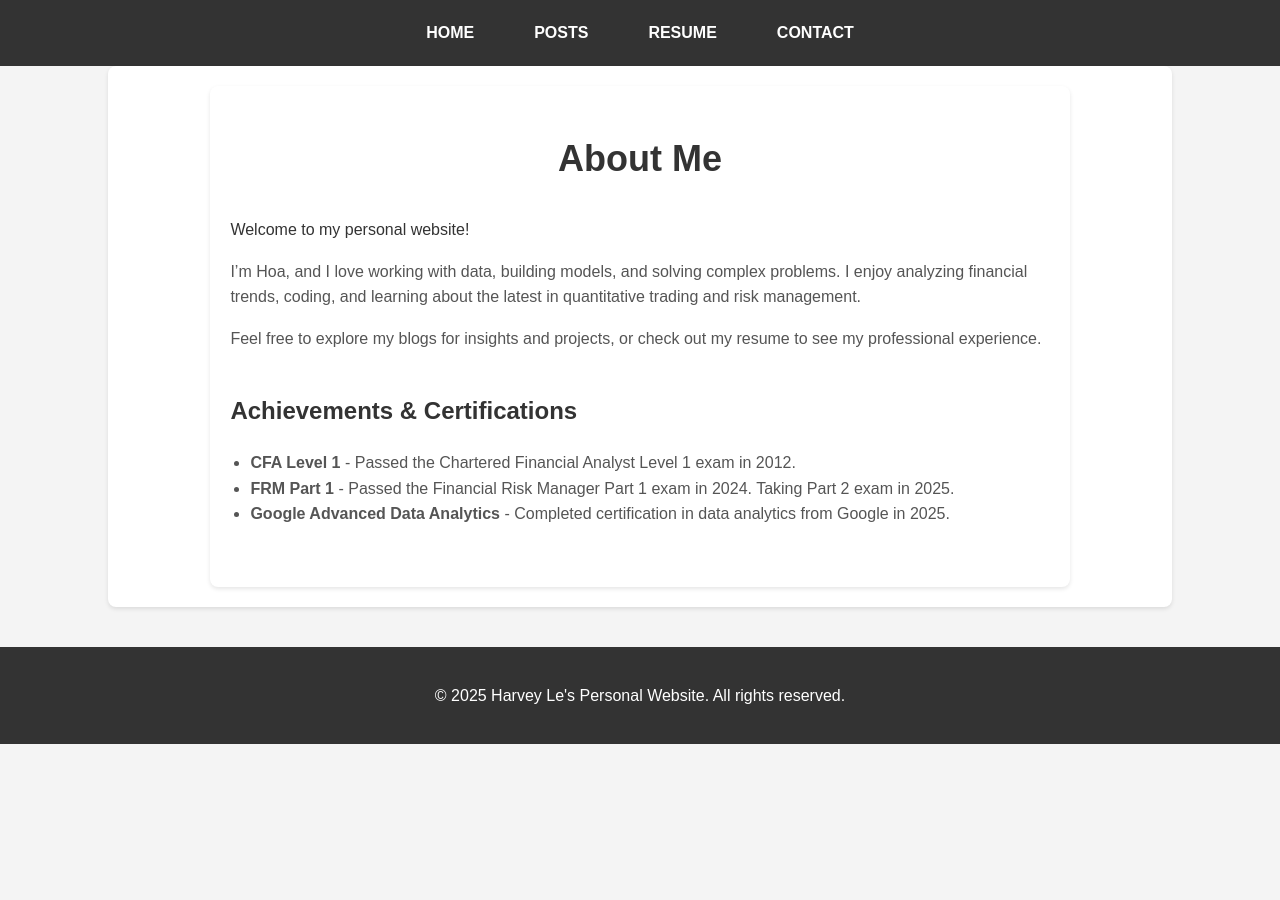
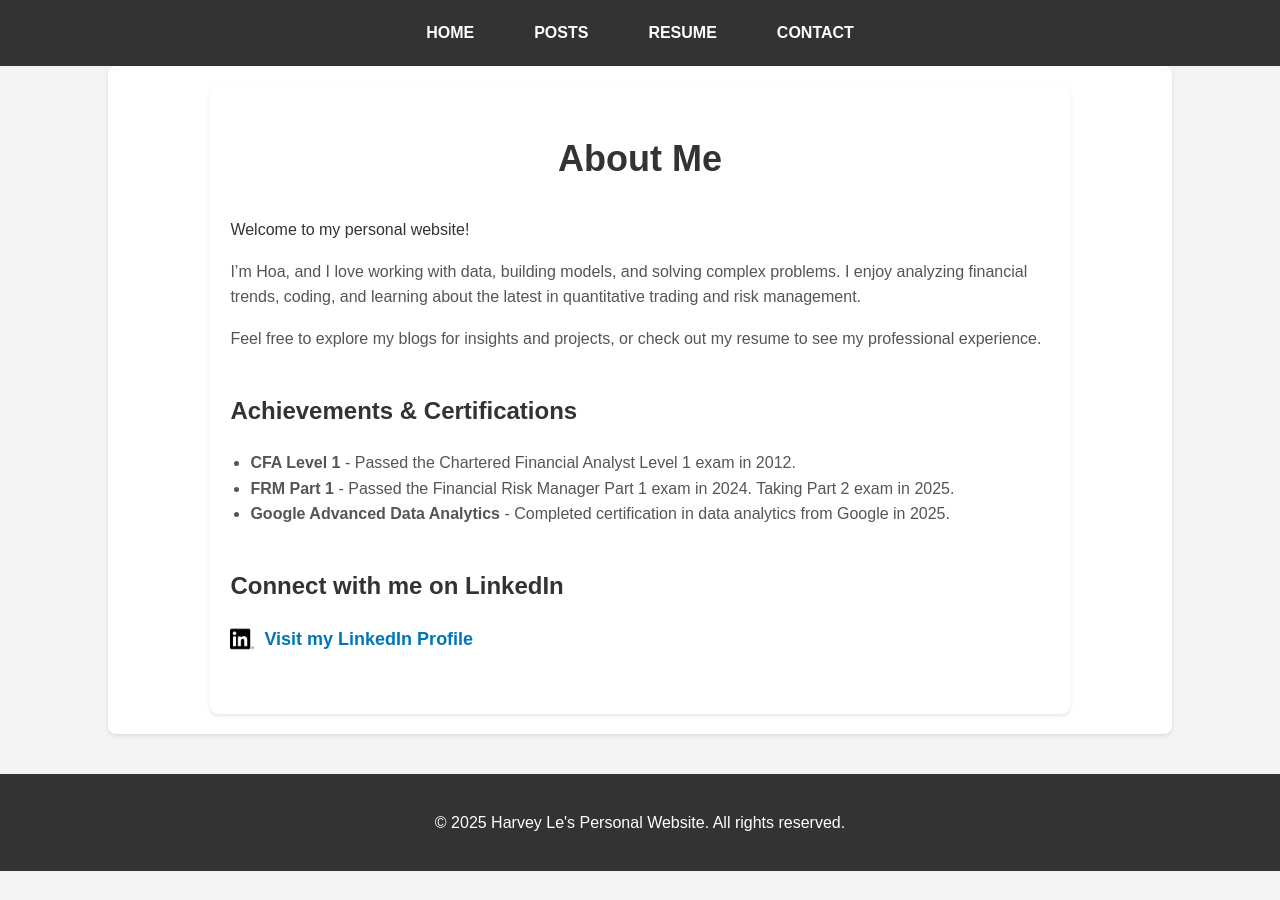
Before and after one commit to Hoale2908/hoale2908.github.io, a Jekyll site: the page built from index.html, in a window 1280 px wide. Built offline with Jekyll 4.4.1, drawn with Linux system fonts in a browser that asks for light colours.

Commit message:
restructure all posts page, add LinkedIn section, and enhance styling for LinkedIn link

```diff
--- a/assets/styles.css
+++ b/assets/styles.css
@@ -314,3 +314,23 @@ strong {
 section {
   margin-bottom: 40px; /* Adds space between sections */
 }
+
+.linkedin-link {
+  display: flex;
+  align-items: center;
+  text-decoration: none;
+  color: #0077b5;  /* LinkedIn blue color */
+  font-size: 18px;
+  font-weight: bold;
+  gap: 10px;
+}
+
+.linkedin-link:hover {
+  text-decoration: underline;
+}
+
+.linkedin-icon {
+  width: 24px;
+  height: 24px;
+  object-fit: contain;
+}
--- a/index.html
+++ b/index.html
@@ -36,6 +36,14 @@ title: Home
       </ul>
     </section>
 
+    <section>
+      <h2>Connect with me on LinkedIn</h2>
+      <a href="https://www.linkedin.com/in/lehoa2908" target="_blank" class="linkedin-link">
+        <img src="assets/icons/linkedin.png" alt="LinkedIn" class="linkedin-icon">
+        Visit my LinkedIn Profile
+      </a>
+    </section>
+
   </div>
 </body>
 </html>
```
Also changed, not shown: all-posts.html (renamed from all_posts.html).
